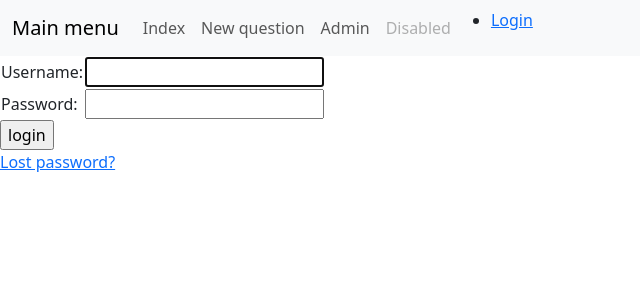
After one commit to podolyanyn/djangotutorial_classwork_group_3-, a Django app: page /accounts/login/ in a window 1280 px wide. The commit adds this page. Shown: the top 300 px of the page, without its empty margins (0-640 px from the left). Run offline with Django 5.2, Linux system fonts and the light colour scheme.

Commit message:
Lesson 44. Authentication, authorization and admin page in Django. End Lesson.

```diff
--- a/mysite/settings.py
+++ b/mysite/settings.py
@@ -128,3 +128,6 @@ DEFAULT_AUTO_FIELD = 'django.db.models.BigAutoField'
 
 CRISPY_ALLOWED_TEMPLATE_PACKS = "bootstrap5"
 CRISPY_TEMPLATE_PACK = "bootstrap5"
+
+# Redirect to home URL after login (Default redirects to /accounts/profile/)
+LOGIN_REDIRECT_URL = '/polls'
--- a/mysite/urls.py
+++ b/mysite/urls.py
@@ -27,5 +27,6 @@ from django.urls import include, path
 
 urlpatterns = [
     path("polls/", include("polls.urls")),
+    path('accounts/', include('django.contrib.auth.urls')),
     path("admin/", admin.site.urls),
 ]
--- a/polls/templates/polls/base.html
+++ b/polls/templates/polls/base.html
@@ -23,6 +23,23 @@
                 <a class="nav-link" href={% url 'polls:new_question' %}>New question</a>
                 <a class="nav-link" href="/admin">Admin</a>
                 <a class="nav-link disabled" aria-disabled="true">Disabled</a>
+
+                  <ul class="sidebar-nav">
+                   {% if user.is_authenticated %}
+                   <li>User: {{ user.get_username }}</li>
+                   <li>
+                     <form id="logout-form" method="post" action="{% url 'logout' %}">
+{#                     <form id="logout-form" method="post" action="{% url 'admin:logout' %}">#}
+                       {% csrf_token %}
+                       <button type="submit" class="btn btn-link">Logout</button>
+                     </form>
+                   </li>
+                   {% else %}
+                   <li><a href="{% url 'login' %}?next={{ request.path }}">Login</a></li>
+                   {% endif %}
+                 </ul>
+
+
               </div>
             </div>
           </div>
--- a/polls/views.py
+++ b/polls/views.py
@@ -6,8 +6,10 @@ from .models import Choice, Question
 from django.views import generic
 from .forms import QuestionForm
 from django.utils import timezone
+from django.contrib.auth.decorators import login_required, permission_required
+from django.contrib.auth.mixins import LoginRequiredMixin
 
-class IndexView(generic.ListView):
+class IndexView(LoginRequiredMixin, generic.ListView):
     template_name = "polls/index.html"
     context_object_name = "latest_question_list"
 
@@ -61,6 +63,8 @@ def vote(request, question_id):
         # user hits the Back button.
         return HttpResponseRedirect(reverse("polls:results", args=(question.id,)))
 
+@login_required
+@permission_required("polls.add_question")
 def new_question(request):
     # if this is a POST request we need to process the form data
     if request.method == "POST":
--- /dev/null
+++ b/templates/registration/login.html
@@ -0,0 +1,39 @@
+{% extends "polls/base.html" %}
+
+{% block title %}login{% endblock %}
+
+{% block content %}
+
+  {% if form.errors %}
+    <p>Your username and password didn't match. Please try again.</p>
+  {% endif %}
+
+  {% if next %}
+    {% if user.is_authenticated %}
+      <p>Your account doesn't have access to this page. To proceed,
+      please login with an account that has access.</p>
+    {% else %}
+      <p>Please login to see this page.</p>
+    {% endif %}
+  {% endif %}
+
+  <form method="post" action="{% url 'login' %}">
+    {% csrf_token %}
+    <table>
+      <tr>
+        <td>{{ form.username.label_tag }}</td>
+        <td>{{ form.username }}</td>
+      </tr>
+      <tr>
+        <td>{{ form.password.label_tag }}</td>
+        <td>{{ form.password }}</td>
+      </tr>
+    </table>
+    <input type="submit" value="login">
+    <input type="hidden" name="next" value="{{ next }}">
+  </form>
+
+  {# Assumes you set up the password_reset view in your URLConf #}
+  <p><a href="{% url 'password_reset' %}">Lost password?</a></p>
+
+{% endblock %}
```
Also changed, not shown: polls/admin.py (+19 -2 lines), polls/models.py (+7 -0 lines), templates/registration/logged_out.html (added, +8 -0 lines), db.sqlite3.
